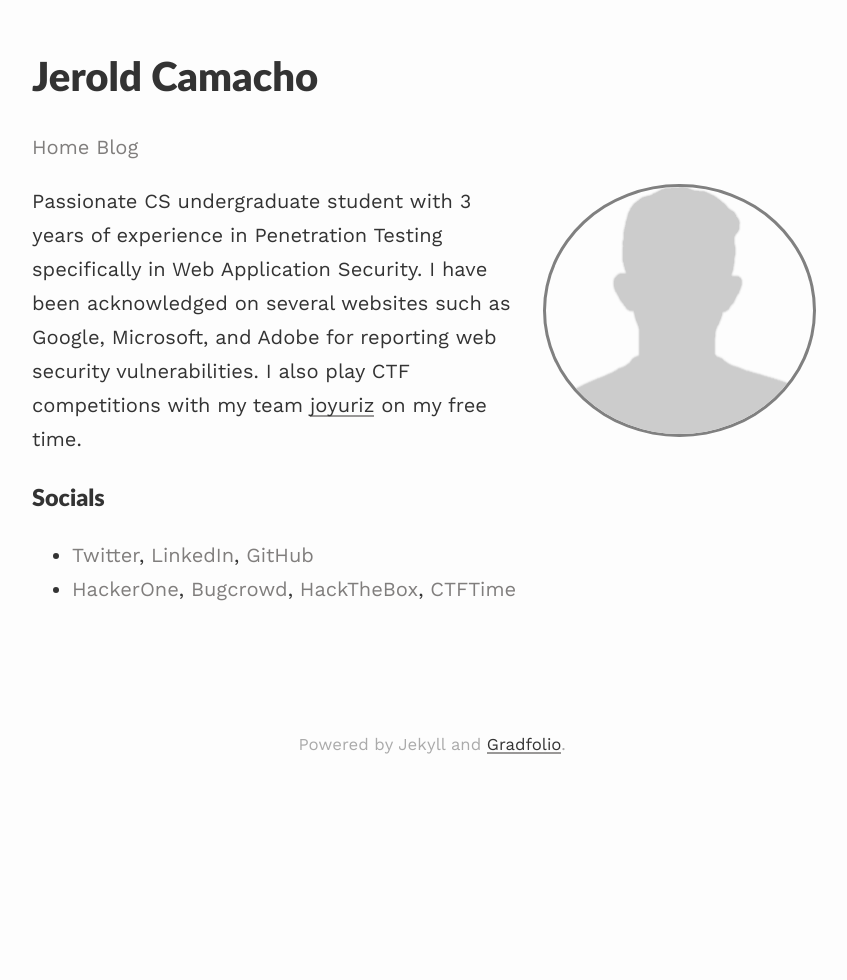
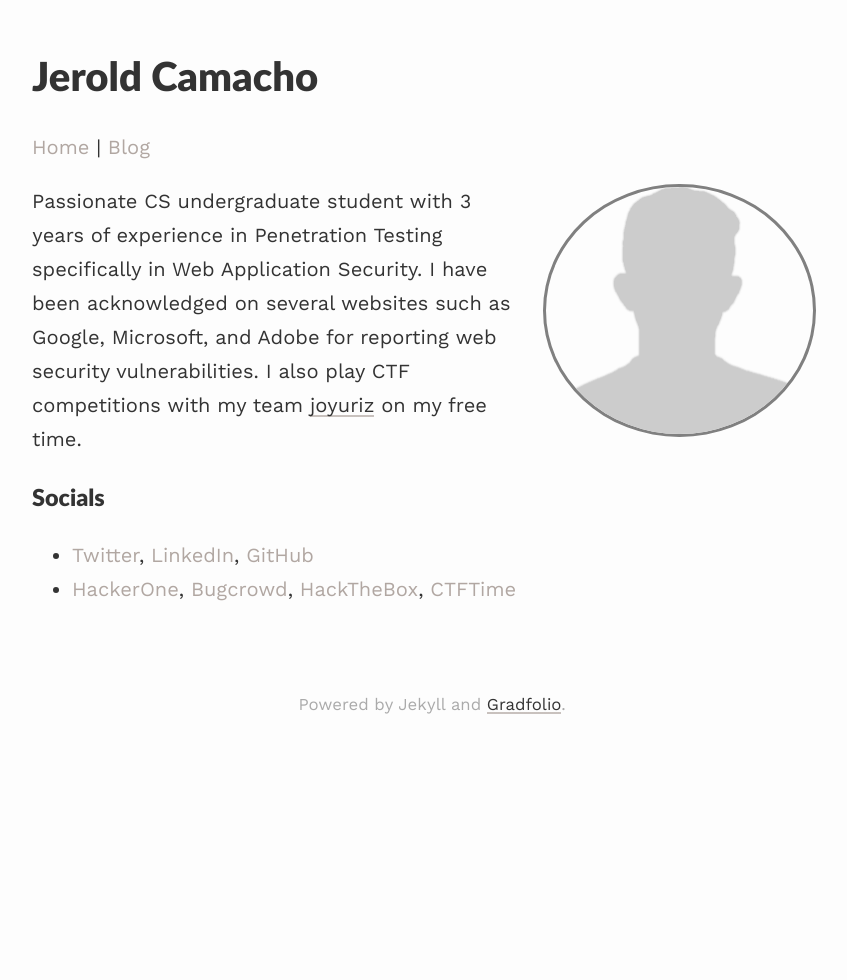
Before and after one commit to jeroldcamacho/jeroldcamacho.github.io, a Jekyll site: the page built from index.md, in a window 1280 px wide. Shown: the whole page, without its empty margins (208-1055 px from the left). Built offline with Jekyll 4.4.1, drawn with Linux system fonts in a browser that asks for light colours; nearby versions of some CDN libraries.

Commit message:
Update website

```diff
--- a/_includes/navigation.html
+++ b/_includes/navigation.html
@@ -1,4 +1,3 @@
 <div class="links scroll">
-        <a href="{{site.baseurl}}/">Home</a>
-        <a href="{{site.baseurl}}/blog/">Blog</a>
+        <a href="{{site.baseurl}}/">Home</a> | <a href="{{site.baseurl}}/blog/">Blog</a>
 </div>
--- a/assets/css/_sass/footer.scss
+++ b/assets/css/_sass/footer.scss
@@ -1,7 +1,7 @@
 /* Footer */
 footer {
     clear: both;
-    margin-top: 6em;
+    margin-top: 4em;
 }
 
 /* Footer copyrights */
--- a/assets/css/_sass/variables.scss
+++ b/assets/css/_sass/variables.scss
@@ -8,7 +8,7 @@ $spacing-unit:     30px;
 $light-gray: gray;
 $text-color:       #333;
 $background-color: #fdfdfd;
-$brand-color:      #807e7d;
+$brand-color:      #b1a7a2;
 
 // Color scheme for light
 $body-bg: #fdfdfd;
```
Also changed, not shown: 3 other files.
